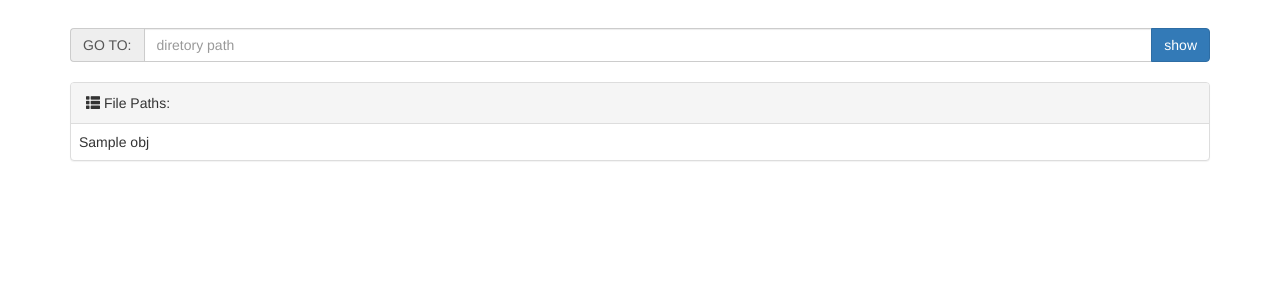
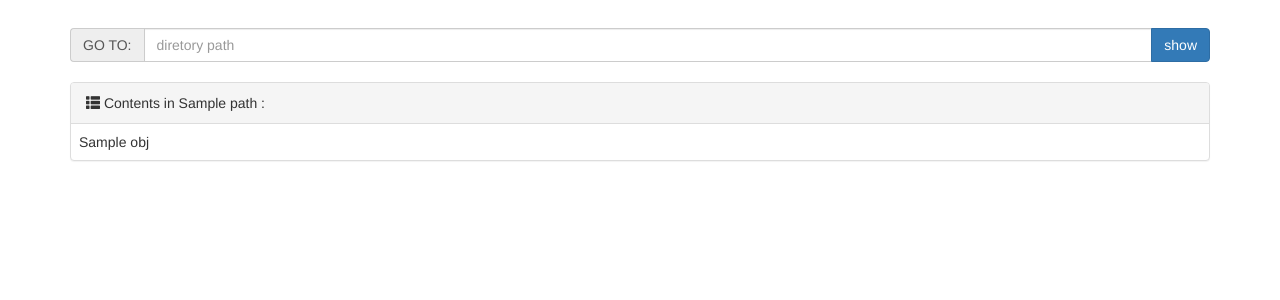
Before and after one commit to leafCyhvss/Distributed-File-System-Based-on-Firebase, a Django app: template EDFSProject/templates/edfs2-ls.html in a window 1280 px wide. Shown: the part 152-452 px from the top of the page. Run offline with Django 4.2, Linux system fonts and the light colour scheme; the template is opened without the code that fills it: most values are stand-ins (such as "Sample title", 1, 10 or a date in 2020).

Commit message:
update current path presentation

```diff
--- a/EDFSProject/EDFS2/viewsS.py
+++ b/EDFSProject/EDFS2/viewsS.py
@@ -6,7 +6,6 @@ edfs = EDFSURL()
 
 # Create your views here.
 def helloworld(request):
-    queryset = {}
     if request.method == 'GET':
         root = ['/']
         return render(request, 'edfs2-ls.html', {'queryset': root})
@@ -15,10 +14,9 @@ def helloworld(request):
         requestPath = request.POST.get('title')
         requestPath = requestPath if requestPath else '/'
         filePaths = edfs.ls(requestPath)
+        edfs.currentPath = requestPath
         print(filePaths)
-        queryset['path'] = edfs.currentPath
-        queryset['data'] = filePaths
-        return render(request, 'edfs2-ls.html', {'queryset': filePaths})
+        return render(request, 'edfs2-ls.html', {'path': edfs.currentPath, 'queryset': filePaths})
 
 
 def lsDisplay(request):
--- a/EDFSProject/templates/edfs2-ls.html
+++ b/EDFSProject/templates/edfs2-ls.html
@@ -58,8 +58,9 @@
             <!-- Default panel contents -->
             <div class="panel-heading">
                 <span class="glyphicon glyphicon-th-list" aria-hidden="true"></span>
-                            File Paths:
-{#                            {%   queryset['path'] %}#}
+                Contents in
+                {{ path }}
+                :
             </div>
             {#            <ol class="breadcrumb">#}
             {#                <li><a href="#">Home</a></li>#}
@@ -69,7 +70,7 @@
             <!-- Table -->
             <table class="table table-bordered">
                 <tbody>
-                {% for obj in queryset%}
+                {% for obj in queryset %}
                     <tr>
                         <td>{{ obj }}</td>
                     </tr>
```
Lines whose indentation alone changed are shown as unchanged.
